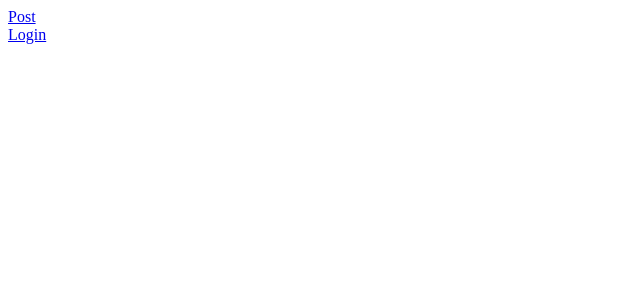
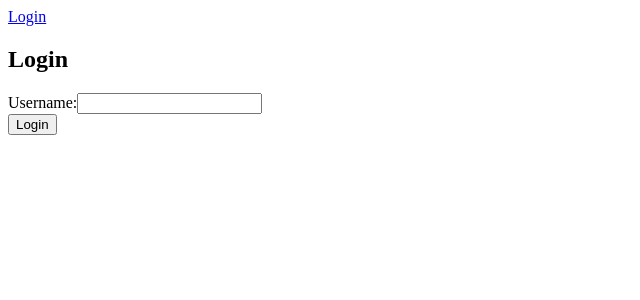
Before and after one commit to BarcaGiuseppe/post-app, a React (Create React App) app: page /login in a window 1280 px wide. Shown: the top 300 px of the page, without its empty margins (0-640 px from the left). Built offline with nearby package versions, Linux system fonts and the light colour scheme.

Commit message:
feat(app): add and implement auth context

```diff
--- a/src/App.tsx
+++ b/src/App.tsx
@@ -14,6 +14,7 @@ import PostDetails from "./pages/PostDetail";
 import Login from "./pages/Login";
 import RouteNotFound from "./pages/RouteNotFound";
 import Navbar from "./pages/Navbar";
+import { AuthProvider } from "./contexts/AuthContext";
 
 function Redirect() {
   return <Navigate to="/404" replace />;
@@ -28,6 +29,7 @@ function App() {
   const isAuthenticated = true;
 
   return (
+    <AuthProvider>
       <BrowserRouter>
         <Navbar />
         <Routes>
@@ -40,6 +42,7 @@ function App() {
           <Route path="*" element={<Redirect />} />
         </Routes>
       </BrowserRouter>
+    </AuthProvider>
   );
 }
 
--- /dev/null
+++ b/src/contexts/AuthContext.tsx
@@ -0,0 +1,41 @@
+import React, { createContext, useContext, useState } from "react";
+
+interface AuthContextType {
+  isAuthenticated: boolean;
+  login: () => void;
+  logout: () => void;
+}
+
+interface PropsProvider {
+  children: React.ReactNode;
+}
+
+const AuthContext = createContext<AuthContextType | undefined>(undefined);
+
+export const useAuth = () => {
+  const context = useContext(AuthContext);
+  if (!context) {
+    throw new Error("useAuth must be used within an AuthProvider");
+  }
+  return context;
+};
+
+export const AuthProvider: React.FC<{ children: React.ReactNode }> = ({
+  children,
+}) => {
+  const [isAuthenticated, setIsAuthenticated] = useState(false);
+
+  const login = () => {
+    setIsAuthenticated(true);
+  };
+
+  const logout = () => {
+    setIsAuthenticated(false);
+  };
+
+  return (
+    <AuthContext.Provider value={{ isAuthenticated, login, logout }}>
+      {children}
+    </AuthContext.Provider>
+  );
+};
--- a/src/pages/Login.tsx
+++ b/src/pages/Login.tsx
@@ -1,5 +1,36 @@
+import { useEffect, useState } from "react";
+import { Navigate } from "react-router-dom";
+import { useAuth } from "../contexts/AuthContext";
+
 const Login = () => {
-  return <div></div>;
+  const [username, setUsername] = useState("");
+  const { isAuthenticated, login, logout } = useAuth();
+
+  const handleLogin = (e: React.FormEvent<HTMLFormElement>) => {
+    e.preventDefault();
+    login();
+  };
+
+  if (!isAuthenticated) {
+    return (
+      <div>
+        <h2>Login</h2>
+        <form onSubmit={handleLogin}>
+          <div>
+            <label htmlFor="username">Username:</label>
+            <input
+              type="text"
+              id="username"
+              value={username}
+              onChange={(e) => setUsername(e.target.value)}
+            />
+          </div>
+          <button type="submit">Login</button>
+        </form>
+      </div>
+    );
+  }
+  return <Navigate to="/" replace />;
 };
 
 export default Login;
--- a/src/pages/Navbar.tsx
+++ b/src/pages/Navbar.tsx
@@ -1,14 +1,26 @@
 import { NavLink } from "react-router-dom";
+import { useAuth } from "../contexts/AuthContext";
 
 const Navbar = () => {
+  const { isAuthenticated, login, logout } = useAuth();
+
   return (
     <nav>
       <div>
-        <NavLink to="/">Post</NavLink>
-      </div>
-      <div>
         <NavLink to="/login">Login</NavLink>
       </div>
+      {isAuthenticated && (
+        <div>
+          <div>
+            <NavLink to="/">Post</NavLink>
+          </div>{" "}
+          <div>
+            <NavLink to="/login" onClick={logout}>
+              Logout
+            </NavLink>
+          </div>
+        </div>
+      )}
     </nav>
   );
 };
--- a/src/pages/PostDetail.tsx
+++ b/src/pages/PostDetail.tsx
@@ -1,14 +1,15 @@
 import { useState, useEffect } from "react";
 import { useNavigate, useParams } from "react-router-dom";
 
-const ProductDetails = () => {
-  const [product, setProduct] = useState<any>([]);
+const PostDetail = () => {
+  const [post, setPost] = useState<any>([]);
+  const [comments, setComments] = useState<any>([]);
   const [error, setError] = useState<string | null | boolean>(null);
   const navigate = useNavigate();
   const { slug } = useParams();
   console.log(slug);
   useEffect(() => {
-    const fetchProduct = async () => {
+    const fetchPost = async () => {
       try {
         const response = await fetch(
           `https://jsonplaceholder.typicode.com/posts/${slug}`
@@ -17,16 +18,33 @@ const ProductDetails = () => {
           setError(!response.ok);
         }
         const postData = await response.json();
-        setProduct(postData);
+        setPost(postData);
       } catch (error: any) {
         setError(error);
         console.error("Error fetch data", error);
       }
     };
-    fetchProduct();
+    const fetchComments = async () => {
+      try {
+        const response = await fetch(
+          `https://jsonplaceholder.typicode.com/posts/${slug}/comments`
+        );
+        if (!response.ok) {
+          setError(!response.ok);
+        }
+        const postData = await response.json();
+        setComments(postData);
+      } catch (error: any) {
+        setError(error);
+        console.error("Error fetch data", error);
+      }
+    };
+    fetchPost();
+    fetchComments();
   }, [slug]);
 
   console.log(error);
+  console.log(comments);
   if (error) {
     return <div>Errore durante il recupero dei dati del prodotto</div>;
   }
@@ -34,11 +52,17 @@ const ProductDetails = () => {
   return (
     <>
       <div className="title">
-        <h3>Post {product.title}</h3>
+        <h3>Post {post.title}</h3>
       </div>
-      <div className="comment-container">{product.body}</div>
+      <div className="comment-container">
+        <ul>
+          {comments.map((comment: any) => {
+            return <li key={comment.id}>{comment.body}</li>;
+          })}
+        </ul>
+      </div>
     </>
   );
 };
 
-export default ProductDetails;
+export default PostDetail;
```
Lines whose indentation alone changed are shown as unchanged.
